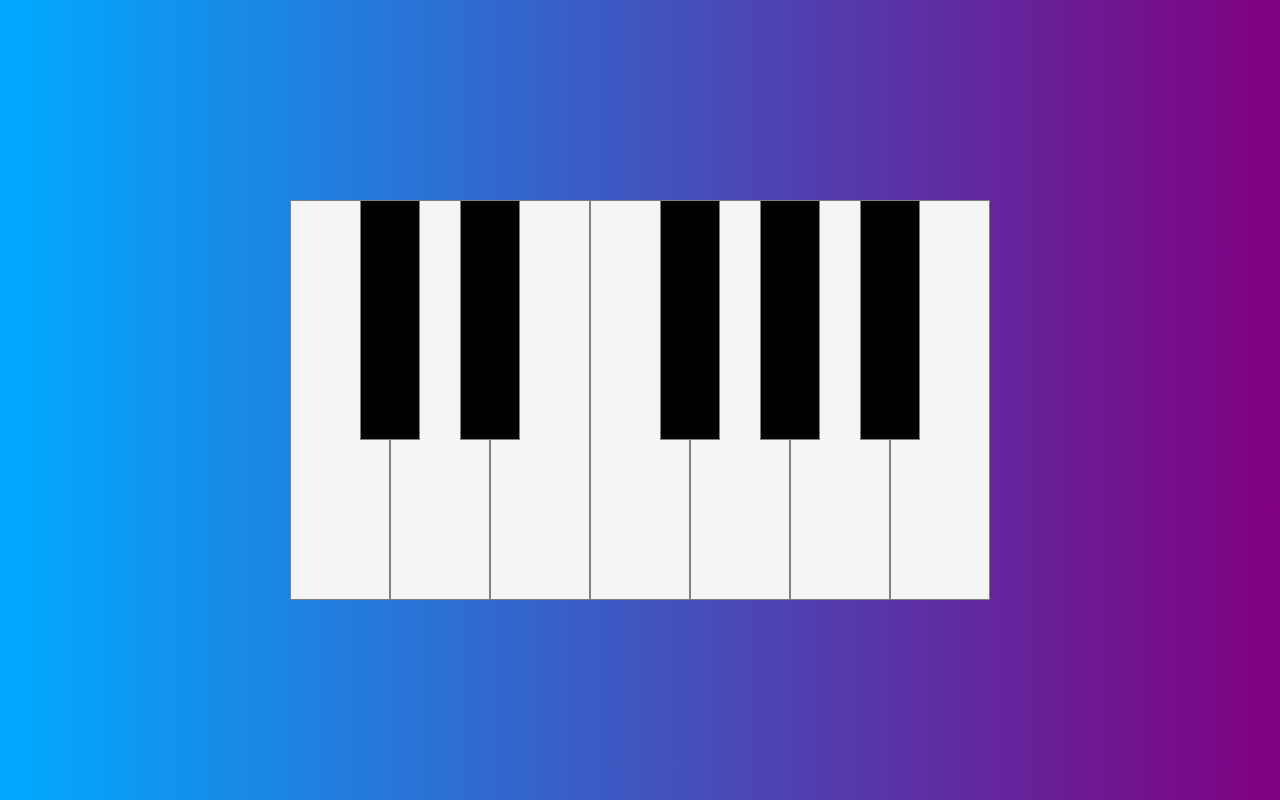
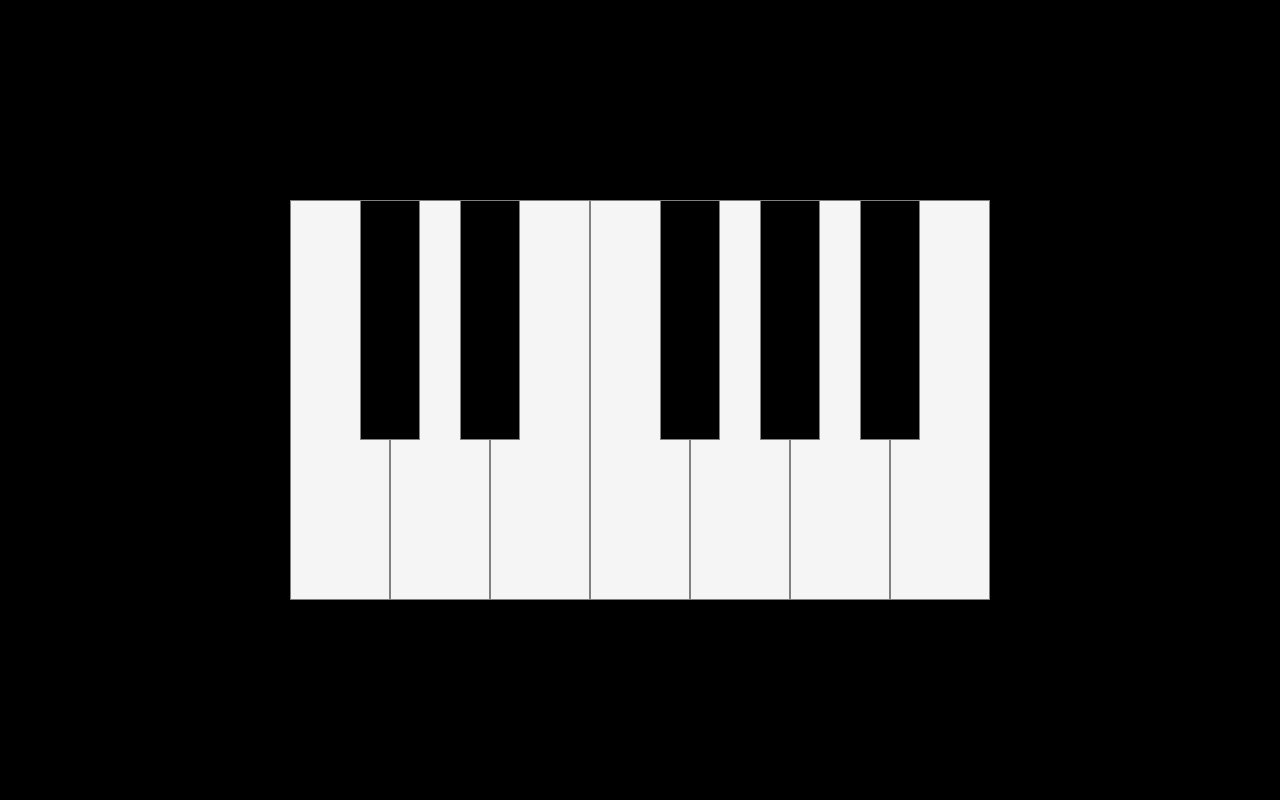
Before and after one commit to MattDizzle/matt-dizzle-piano, a plain HTML site: page index.html in a window 1280 px wide. Drawn offline with Linux system fonts and the light colour scheme.

Commit message:
changed bg color
this is only for test

```diff
--- a/style.css
+++ b/style.css
@@ -3,7 +3,7 @@
 }
 
 body {
-  background: linear-gradient(to right, #00AAFF, purple);
+  background: linear-gradient(to right, rgb(0, 0, 0), rgb(0, 0, 0));
   margin: 0;
   min-height: 100vh;
   display: flex;
```
